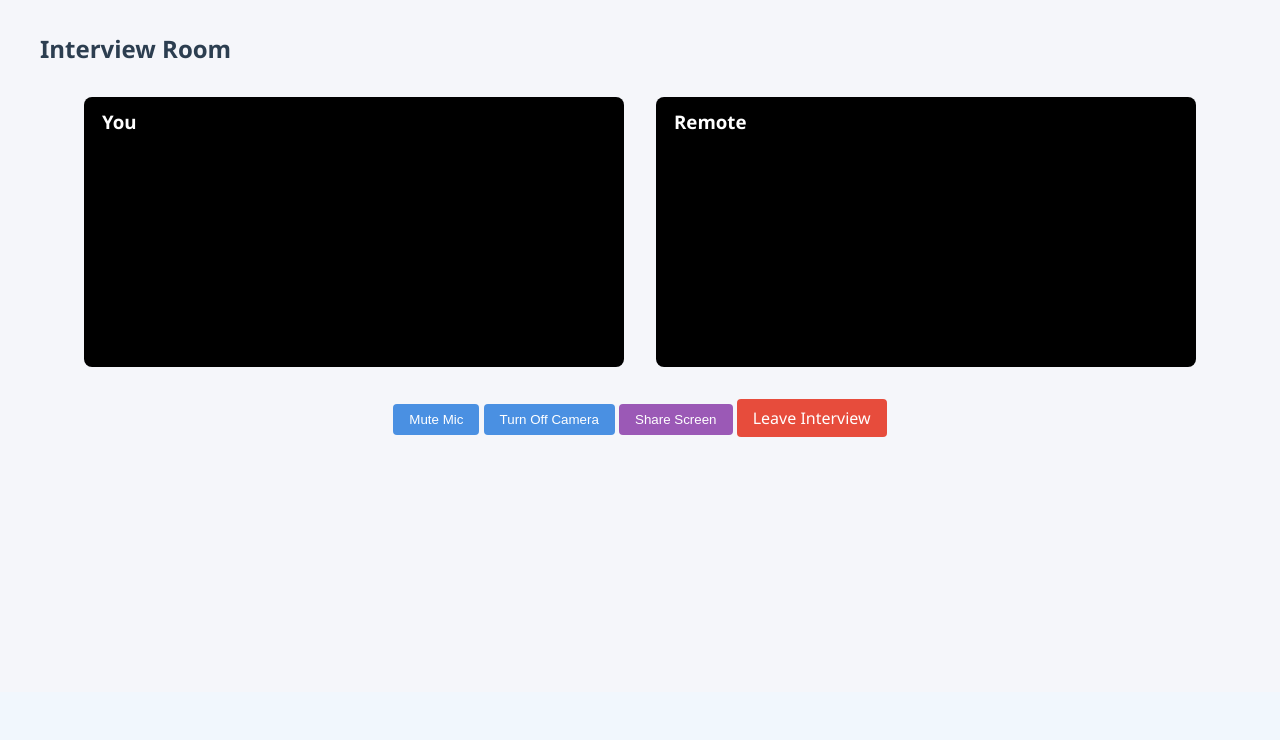
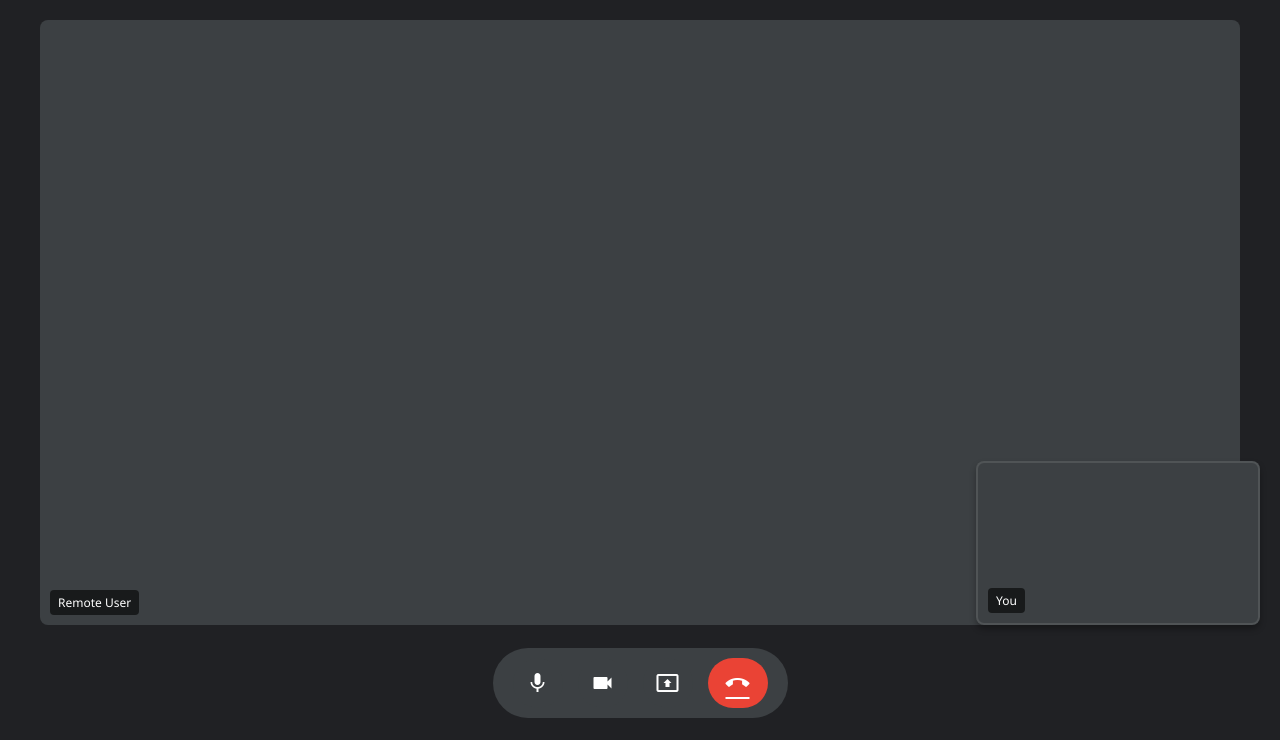
Before and after one commit to Adnan-Kakkattil/Ai-Powered-Interview-sysetm, a Flask app: page /interview/1 in a window 1280 px wide. Shown: the part 108-848 px from the top of the page. Before the commit the page ends 545 px from the top, so only its background shows below. Run offline with Flask 3, Linux system fonts and the light colour scheme; the visitor is signed in with stand-in values (Sample User, id 1); some libraries are stand-ins or nearby versions.

Commit message:
interview ui cahnge

```diff
--- a/templates/base.html
+++ b/templates/base.html
@@ -1,11 +1,14 @@
 <!DOCTYPE html>
 <html lang="en">
+
 <head>
     <meta charset="UTF-8">
     <meta name="viewport" content="width=device-width, initial-scale=1.0">
     <title>{% block title %}AI Interview System{% endblock %}</title>
     <link rel="stylesheet" href="{{ url_for('static', filename='css/style.css') }}">
+    <link href="https://fonts.googleapis.com/icon?family=Material+Icons" rel="stylesheet">
 </head>
+
 <body>
     <nav>
         <div class="logo">AI Interview</div>
@@ -34,4 +37,5 @@
     <script src="https://cdnjs.cloudflare.com/ajax/libs/socket.io/4.0.1/socket.io.js"></script>
     {% block scripts %}{% endblock %}
 </body>
+
 </html>
--- a/templates/interview.html
+++ b/templates/interview.html
@@ -3,112 +3,218 @@
 {% block title %}Interview Room - AI Interview System{% endblock %}
 
 {% block content %}
-<div class="interview-room">
-    <h2>Interview Room</h2>
-    <div class="video-container">
-        <div class="video-box">
-            <h3>You</h3>
+<div class="meet-container">
+    <div class="video-grid">
+        <!-- Remote Video (Main) -->
+        <div class="remote-video-wrapper">
+            <video id="remoteVideo" autoplay playsinline></video>
+            <div class="participant-label">Remote User</div>
+        </div>
+
+        <!-- Local Video (PIP) -->
+        <div class="local-video-wrapper">
             <video id="localVideo" autoplay muted playsinline></video>
-        </div>
-        <div class="video-box">
-            <h3>Remote</h3>
-            <video id="remoteVideo" autoplay playsinline></video>
+            <div class="participant-label">You</div>
         </div>
     </div>
-    <div class="controls">
-        <button id="toggleMic" class="btn">Mute Mic</button>
-        <button id="toggleCam" class="btn">Turn Off Camera</button>
-        <button id="shareScreen" class="btn" style="background-color: #9b59b6;">Share Screen</button>
-        <a href="{{ url_for('main.dashboard') }}" class="btn btn-danger">Leave Interview</a>
+
+    <!-- Bottom Control Bar -->
+    <div class="control-bar">
+        <div class="control-group">
+            <button id="toggleMic" class="control-btn" title="Toggle Microphone">
+                <span class="material-icons">mic</span>
+            </button>
+            <button id="toggleCam" class="control-btn" title="Toggle Camera">
+                <span class="material-icons">videocam</span>
+            </button>
+            <button id="shareScreen" class="control-btn" title="Share Screen">
+                <span class="material-icons">present_to_all</span>
+            </button>
+            <a href="{{ url_for('main.dashboard') }}" class="control-btn btn-end-call" title="Leave Call">
+                <span class="material-icons">call_end</span>
+            </a>
+        </div>
     </div>
+
     <div id="toast-container"></div>
 </div>
 
 <style>
-    .video-container {
+    /* Override base container for full screen feel */
+    .container {
+        max-width: 100% !important;
+        margin: 0 !important;
+        padding: 0 !important;
+        height: calc(100vh - 60px);
+        /* Subtract nav height */
+        background-color: #202124;
+        overflow: hidden;
+    }
+
+    .meet-container {
+        position: relative;
+        width: 100%;
+        height: 100%;
+        display: flex;
+        flex-direction: column;
+    }
+
+    .video-grid {
+        flex: 1;
+        position: relative;
         display: flex;
         justify-content: center;
-        gap: 2rem;
-        margin: 2rem 0;
-        flex-wrap: wrap;
+        align-items: center;
+        padding: 20px;
     }
 
-    .video-box {
-        width: 45%;
-        min-width: 300px;
-        background: #000;
+    .remote-video-wrapper {
+        width: 100%;
+        height: 100%;
+        max-width: 1200px;
+        position: relative;
         border-radius: 8px;
         overflow: hidden;
-        position: relative;
+        background: #3c4043;
     }
 
-    .video-box h3 {
-        position: absolute;
-        top: 10px;
-        left: 10px;
-        color: white;
-        margin: 0;
-        background: rgba(0, 0, 0, 0.5);
-        padding: 2px 8px;
-        border-radius: 4px;
-        z-index: 10;
+    #remoteVideo {
+        width: 100%;
+        height: 100%;
+        object-fit: contain;
     }
 
-    video {
+    .local-video-wrapper {
+        position: absolute;
+        bottom: 20px;
+        right: 20px;
+        width: 280px;
+        height: 160px;
+        background: #3c4043;
+        border-radius: 8px;
+        overflow: hidden;
+        box-shadow: 0 4px 6px rgba(0, 0, 0, 0.3);
+        border: 2px solid rgba(255, 255, 255, 0.1);
+        transition: all 0.3s ease;
+    }
+
+    .local-video-wrapper:hover {
+        width: 350px;
+        height: 200px;
+    }
+
+    #localVideo {
         width: 100%;
         height: 100%;
         object-fit: cover;
-        display: block;
+        transform: scaleX(-1);
+        /* Mirror effect */
     }
 
-    .controls {
-        text-align: center;
-        margin-top: 1rem;
+    .participant-label {
+        position: absolute;
+        bottom: 10px;
+        left: 10px;
+        color: white;
+        background: rgba(0, 0, 0, 0.6);
+        padding: 4px 8px;
+        border-radius: 4px;
+        font-size: 12px;
+        pointer-events: none;
     }
 
-    .btn-danger {
-        background-color: #e74c3c;
+    /* Control Bar */
+    .control-bar {
+        height: 80px;
+        background: #202124;
+        display: flex;
+        justify-content: center;
+        align-items: center;
+        padding-bottom: 20px;
     }
 
+    .control-group {
+        display: flex;
+        gap: 15px;
+        background: #3c4043;
+        padding: 10px 20px;
+        border-radius: 50px;
+    }
+
+    .control-btn {
+        width: 50px;
+        height: 50px;
+        border-radius: 50%;
+        border: none;
+        background: #3c4043;
+        color: white;
+        cursor: pointer;
+        display: flex;
+        justify-content: center;
+        align-items: center;
+        transition: background 0.2s;
+    }
+
+    .control-btn:hover {
+        background: #4a4e51;
+    }
+
+    .control-btn.active-off {
+        background: #ea4335;
+        color: white;
+    }
+
+    .control-btn.active-off:hover {
+        background: #d93025;
+    }
+
+    .btn-end-call {
+        background: #ea4335;
+        width: 60px;
+        border-radius: 30px;
+    }
+
+    .btn-end-call:hover {
+        background: #d93025;
+    }
+
+    /* Toast */
     #toast-container {
         position: fixed;
-        bottom: 20px;
-        right: 20px;
+        bottom: 100px;
+        left: 20px;
         z-index: 1000;
     }
 
     .toast {
-        background: rgba(0, 0, 0, 0.8);
+        background: #3c4043;
         color: white;
-        padding: 10px 20px;
+        padding: 12px 24px;
         border-radius: 4px;
         margin-top: 10px;
-        animation: fadeIn 0.3s, fadeOut 0.3s 2.7s;
-        opacity: 0;
-        animation-fill-mode: forwards;
+        box-shadow: 0 2px 4px rgba(0, 0, 0, 0.2);
+        animation: slideIn 0.3s, fadeOut 0.3s 2.7s forwards;
     }
 
-    @keyframes fadeIn {
+    @keyframes slideIn {
         from {
+            transform: translateX(-100%);
             opacity: 0;
-            transform: translateY(20px);
         }
 
         to {
+            transform: translateX(0);
             opacity: 1;
-            transform: translateY(0);
         }
     }
 
     @keyframes fadeOut {
         from {
             opacity: 1;
-            transform: translateY(0);
         }
 
         to {
             opacity: 0;
-            transform: translateY(-20px);
         }
     }
 </style>
@@ -120,4 +226,31 @@
     const USERNAME = "{{ session.name }}";
 </script>
 <script src="{{ url_for('static', filename='js/webrtc.js') }}"></script>
+<script>
+    // Update button states based on tracks
+    const micBtn = document.getElementById('toggleMic');
+    const camBtn = document.getElementById('toggleCam');
+
+    micBtn.addEventListener('click', () => {
+        const icon = micBtn.querySelector('.material-icons');
+        if (micBtn.classList.contains('active-off')) {
+            micBtn.classList.remove('active-off');
+            icon.textContent = 'mic';
+        } else {
+            micBtn.classList.add('active-off');
+            icon.textContent = 'mic_off';
+        }
+    });
+
+    camBtn.addEventListener('click', () => {
+        const icon = camBtn.querySelector('.material-icons');
+        if (camBtn.classList.contains('active-off')) {
+            camBtn.classList.remove('active-off');
+            icon.textContent = 'videocam';
+        } else {
+            camBtn.classList.add('active-off');
+            icon.textContent = 'videocam_off';
+        }
+    });
+</script>
 {% endblock %}
```
Lines whose indentation alone changed are shown as unchanged.
